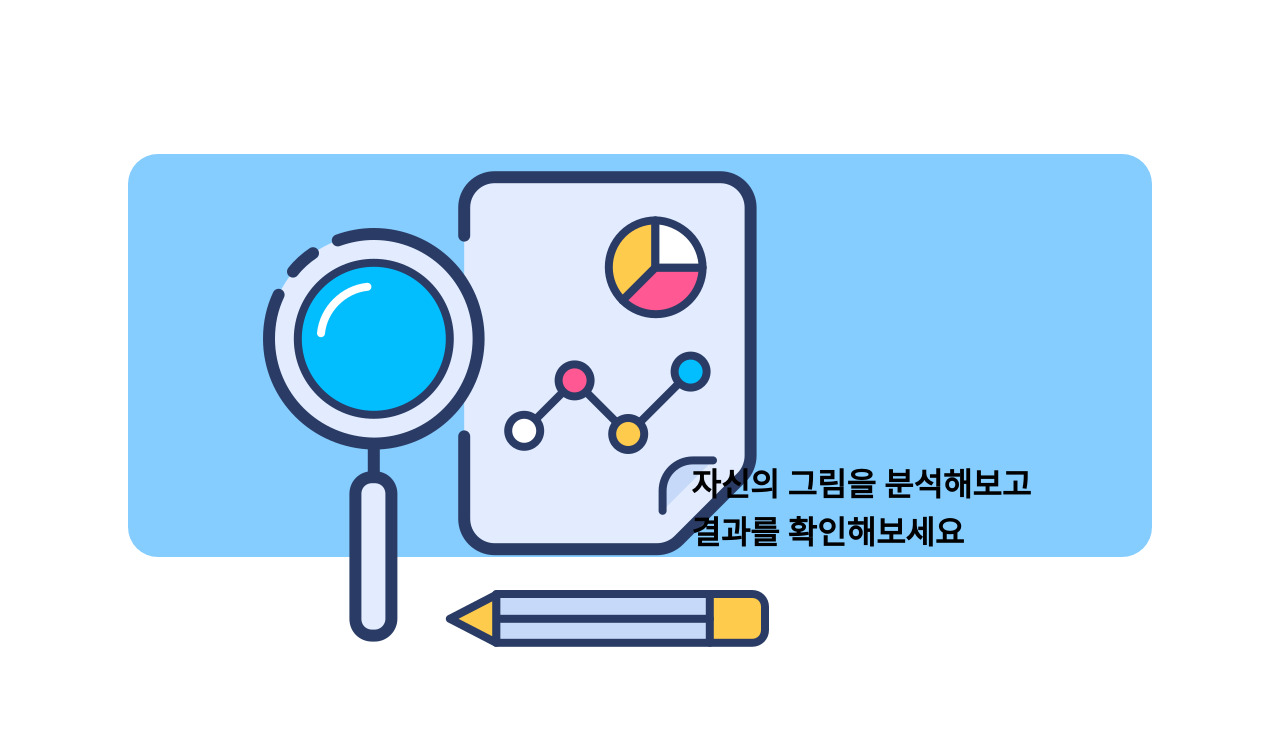
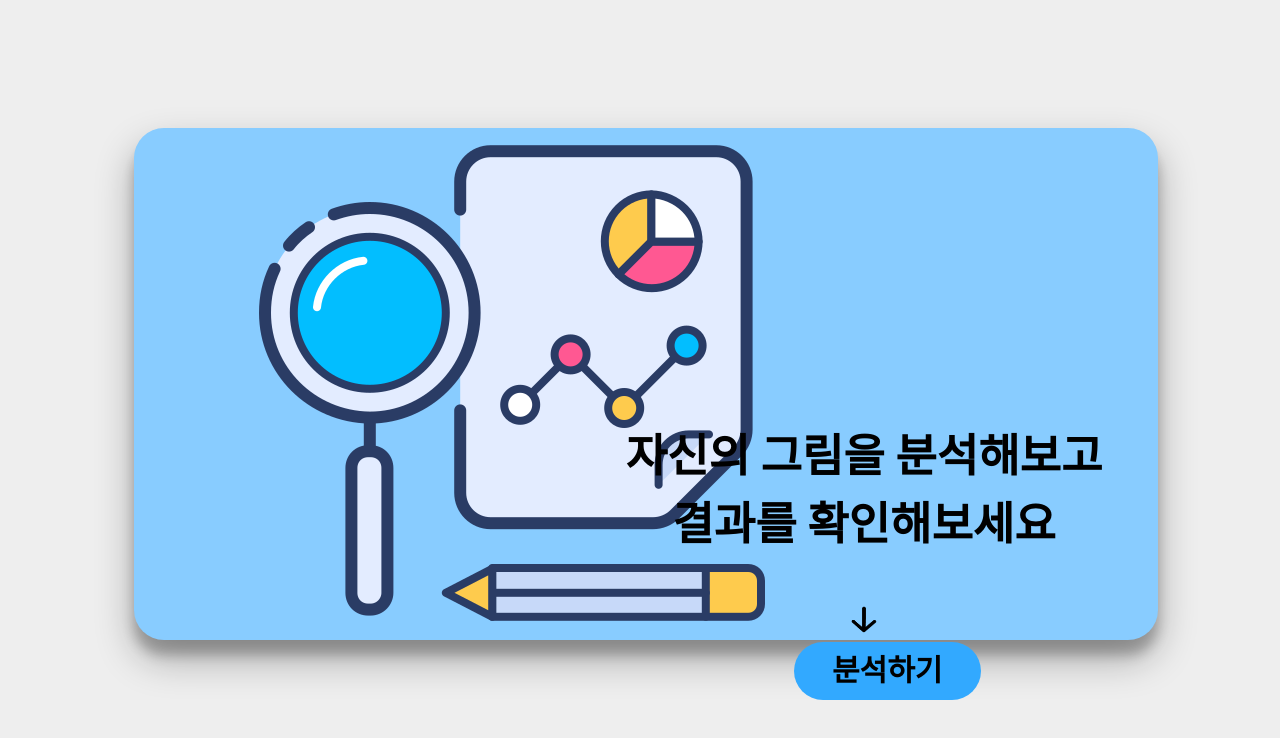
Before and after one commit to HANYONUJUN/VisualizeArt, a React (Create React App) app: page / in a window 1280 px wide. Shown: the top 738 px of the page. Built offline with nearby package versions, Linux system fonts and the light colour scheme.

Commit message:
메인 페이지 디자인 작업(prototype)완성

```diff
--- a/src/component/main.tsx
+++ b/src/component/main.tsx
@@ -1,5 +1,6 @@
 import React from 'react';
 import Art from "../img/art.png";
+import Arrow from "../img/arrow.png";
 import "../scss/main.scss";
 
 function Main() {
@@ -7,11 +8,15 @@ function Main() {
     <div className="main">
         <div className="main_banner">
             <img src={Art}/>
-            <p>
+        </div>
+        <p className='main_title'>
                 자신의 그림을 분석해보고<br/>
                 결과를 확인해보세요
-            </p>
-        </div>
+        </p>
+
+        <img src={Arrow} className='arrow'/>
+      <button className='start_btn'>분석하기</button>
+
     </div>
   );
 }
--- a/src/scss/main.scss
+++ b/src/scss/main.scss
@@ -1,19 +1,57 @@
+html {
+    background: #eee;
+ }
+
 .main_banner{
-    margin-top: 12%;
-    margin-left: 10%;
+    margin-top:10%;
+    margin-left: 10.5%;
+    border-radius: 30px;
+    background-color: #88ccff;
     width: 80%;
-    background-color: #85CCFF;
-    border-radius: 30px;
+    height: 100%;
+    box-shadow: 0px 19px 38px rgba(0,0,0,0.30), 0 15px 12px rgba(0,0,0,0.22);
 
     img{
-        margin-left: 13%;
+        margin-left: 12%;
+        height: auto;
+    }
+}
+
+.main_title{
+    font-size: 45px;
+    font-weight: 700;
+    margin-left: 35%;
+    margin-top:-17%;
+    text-align: center;
+}
+
+.arrow{
+    width: 3%;
+    margin-left: 66%;
+    margin-top: 2%;
+    animation: arrowAnimation 1s infinite;
+}
+
+.start_btn{
+    font-size: 30px;
+    font-weight: 700;
+    margin-top: 2%;
+    margin-left: 62%;
+    background-color: #32A9FF;
+    border-radius: 30px;
+    padding: 0.5% 3%;
+}
+
+@keyframes arrowAnimation {
+    0%{
+        transform: translateY(0);
     }
 
-    p{
-        font-size: xx-large;
-        font-weight: 600;
-        margin-left: 55%;
-        margin-top: -20%;
+    50%{
+        transform: translateY(20px);
     }
 
+    100%{
+        transform: translateY(0);
+    }
 }
```
Also changed, not shown: src/img/arrow.png (added).
